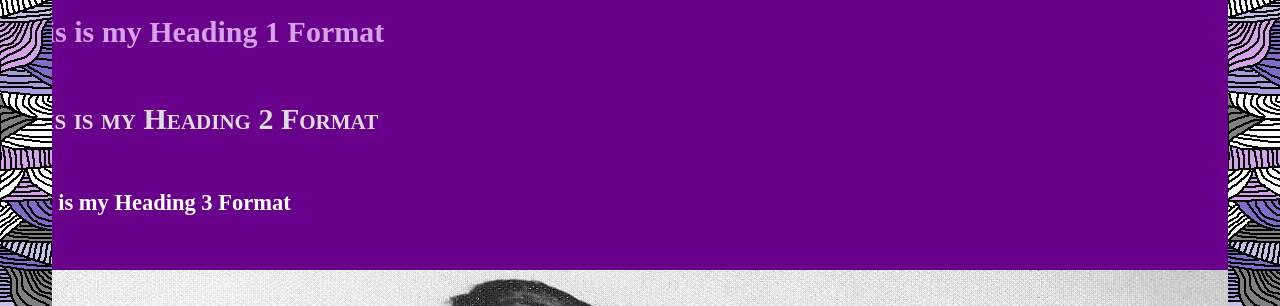
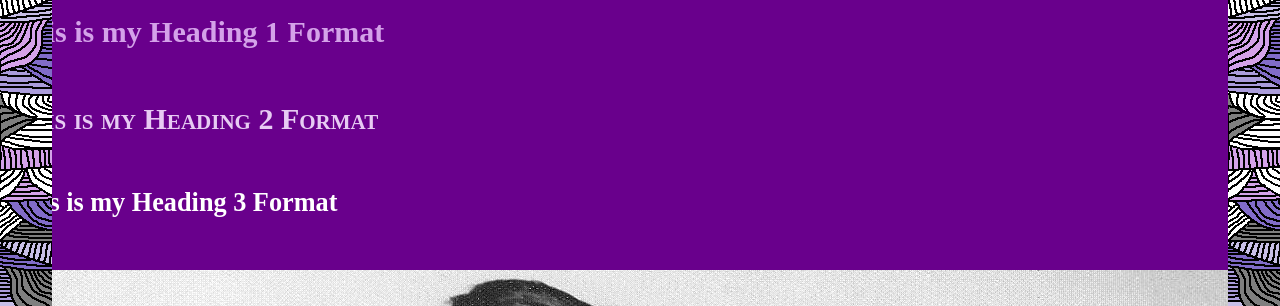
Before and after one commit to Karahmel/Blog, a Jekyll site: the page built from _posts/2014-11-16-Post5.md, in a window 1280 px wide. Shown: the part 294-600 px from the top of the page. Built offline with Jekyll 4.4.1, drawn with Linux system fonts in a browser that asks for light colours; Markdown is read by kramdown in place of the engine named in the settings.

Commit message:
Update screen.css

```diff
--- a/css/screen.css
+++ b/css/screen.css
@@ -25,15 +25,29 @@
 
 h2 {
     font-size: 1em;
-      color: ##e7cbf3;
+      color: #e7cbf3;
       font-variant: small-caps;
 }
 
 h3 {
+  font-size: .875em;
+  color: white;
+}
+
+h4 {
+  font-size: .875em;
+  color: white;
+  text-decoration: overline;
+}
+h5 {
   font-size: .75em;
   color: white;
 }
-
+h6 {
+  font-size: .75em;
+  color: white;
+  font style: oblique;
+}
 p {
     font-size: .6em;
       margin: .5em;
@@ -54,6 +68,7 @@
 a:hover {
   color: #b1ffc5;
     text-decoration: none;
+    font-size: 150%;
 }
 
 a:visited {
```
